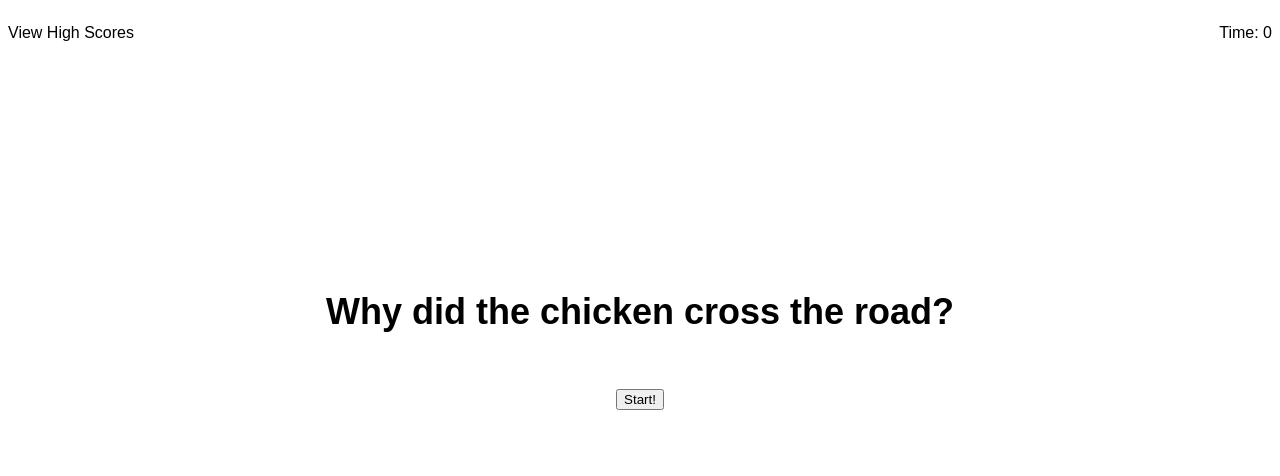
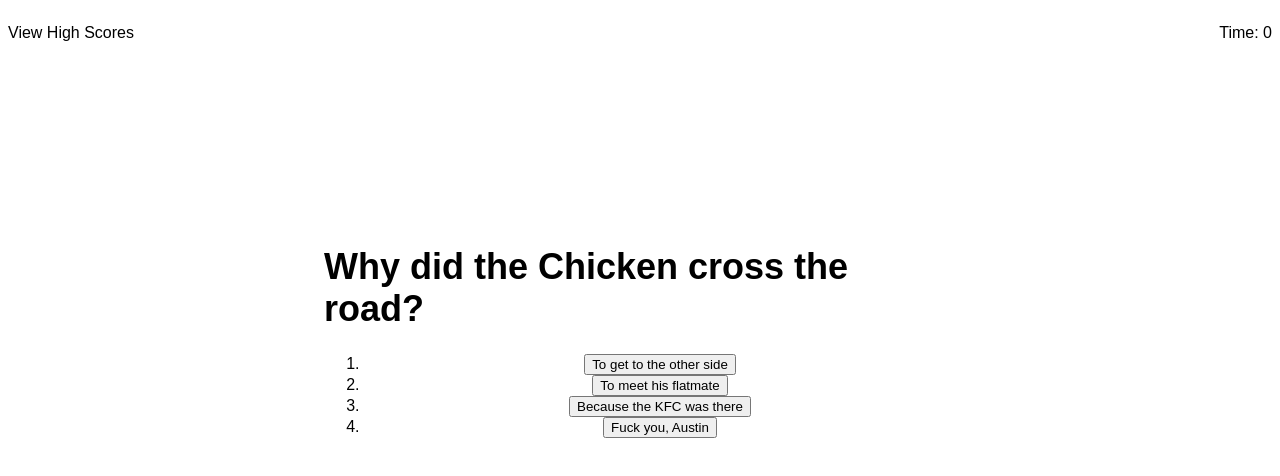
Before and after one commit to austingilmora/coding-quiz, a plain HTML site: page index.html in a window 1280 px wide. Both pictures are taken after a click on the button "Start!". Drawn offline with Linux system fonts and the light colour scheme.

Commit message:
added questions and answers as objects in an array and got them to load when start button is clicked

```diff
--- a/assets/css/style.css
+++ b/assets/css/style.css
@@ -38,3 +38,7 @@ h1 {
     display: flex;
     justify-content: center
 }
+
+.hidden {
+    display: none;
+}
--- a/assets/js/script.js
+++ b/assets/js/script.js
@@ -3,34 +3,68 @@ var startButton = window.document.querySelector(".start-btn");
 var questionText = window.document.querySelector(".question-text");
 var instructions = window.document.querySelector(".instructions");
 var answerList = window.document.querySelector(".answer-list");
+var quizBox = window.document.querySelector(".quiz-wrapper");
+var quizTitle = window.document.querySelector(".quiz-title");
+var ansA = window.document.querySelector("[data-choice='a']");
+var ansB = window.document.querySelector("[data-choice='b']");
+var ansC = window.document.querySelector("[data-choice='c']");
+var ansD = window.document.querySelector("[data-choice='d']");
 
 // store questions and answers in array in html format the answers having an id saying if they
 // are right or wrong
+var questions = [
+    {
+        ques: "Why did the Chicken cross the road?",
+        A: "To get to the other side",
+        B: "To meet his flatmate",
+        C: "Because the KFC was there",
+        D: "Fuck you, Austin",
+        right: "To meet his flatmate"
+    },
+    {
+        ques: "Why did the Chicken cross the road222?",
+        A: "To get to the other side222",
+        B: "To meet his flatmate222",
+        C: "Because the KFC was there222",
+        D: "Fuck you, Austin222",
+        right: "To meet his flatmate222"
+    }
+]
 
 // START BUTTON
 var startQuiz = function() {
-    // put question in the <h1>
-    questionText.textContent = "Why did the chicken cross the road?";
+    //remove quiz title
+    quizTitle.remove();
 
     // clear the <p> section
     instructions.remove();
-    // add 4 buttons (inside divs?)
-    var answerChoices = document.createElement("button")
+    // reveal buttons
+    quizBox.classList.remove("hidden");
+    startButton.remove();
 
     // start the newQ function
-
+    loadQuestion();
 }
 
 
 
 
 // NEW QUESTION FUNCTION
+function loadQuestion() {
+    // grab new q/a out of the array
+    var i =0;
 
-// grab new q/a out of the array
+    // take the question and put it in the <h1>
+    questionText.textContent = questions[i].ques;
+    ansA.textContent = questions[i].A;
+    ansB.textContent = questions[i].B;
+    ansC.textContent = questions[i].C;
+    ansD.textContent = questions[i].D;
 
-// take the question and put it in the <h1>
+    // take the answers and put them into buttons
+}
 
-// take the answers and put them into buttons
+
 
 // CLICK QUESTION FUNCTION
 
--- a/index.html
+++ b/index.html
@@ -22,8 +22,17 @@
     </header>
     <main>
         <div class="wrapper">
-            <h1 class="center question-text">Coding Quiz Challenge!</h1>
-            <ol class="center answer-list"></ol>
+            <h1 class="center quiz-title">Coding Quiz Challenge!</h1>
+            <div class= "hidden quiz-wrapper">
+                <h1 class= "question-text"></h1>
+                <ol class="center answer-list">
+                    <li class="button"><button data-choice = "a"></button></li>
+                    <li class="button"><button data-choice = "b"></button></li>
+                    <li class="button"><button data-choice = "c"></button></li>
+                    <li class="button"><button data-choice = "d"></button></li>
+                </ol>
+            </div>
+
             <p class="center instructions">
                 In this challenge, you will be able to test your knowledge of coding by answering
                 coding-related questions. You will start off with 75 seconds on the clock, but that
```
